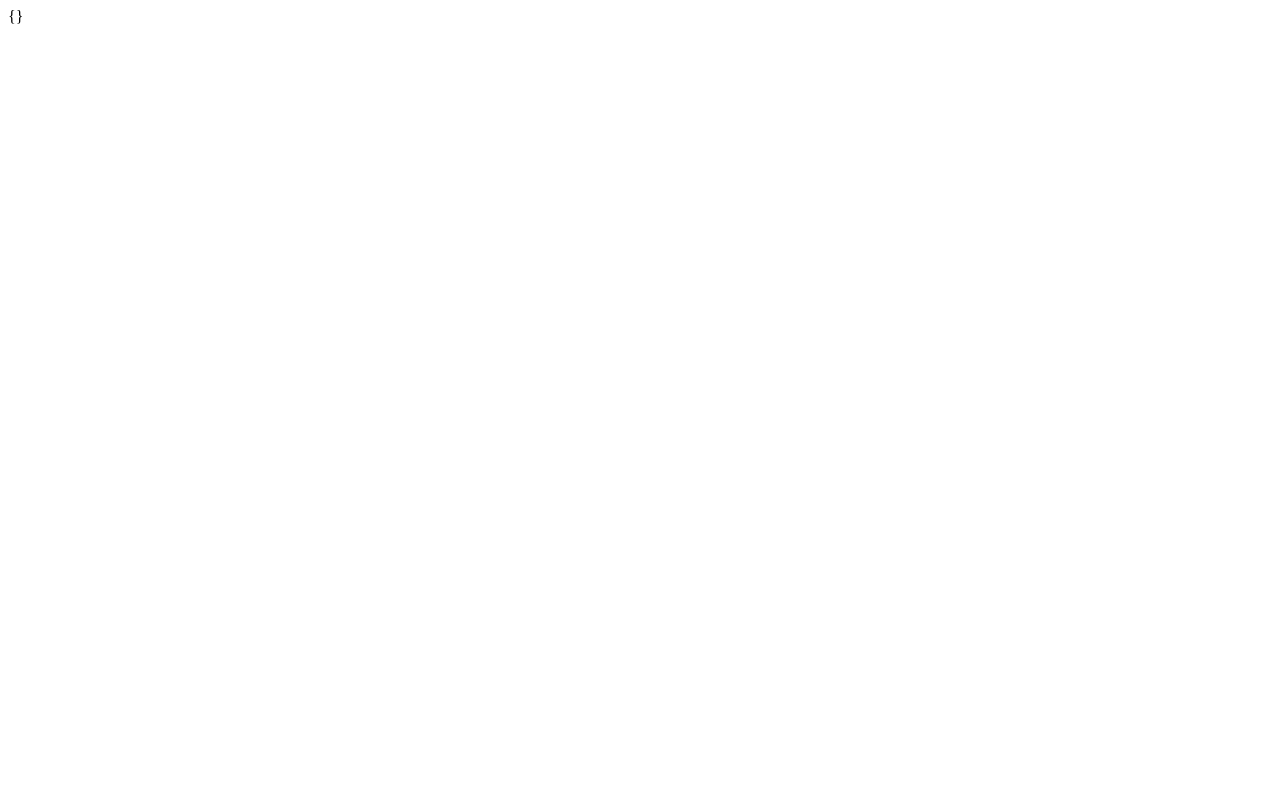
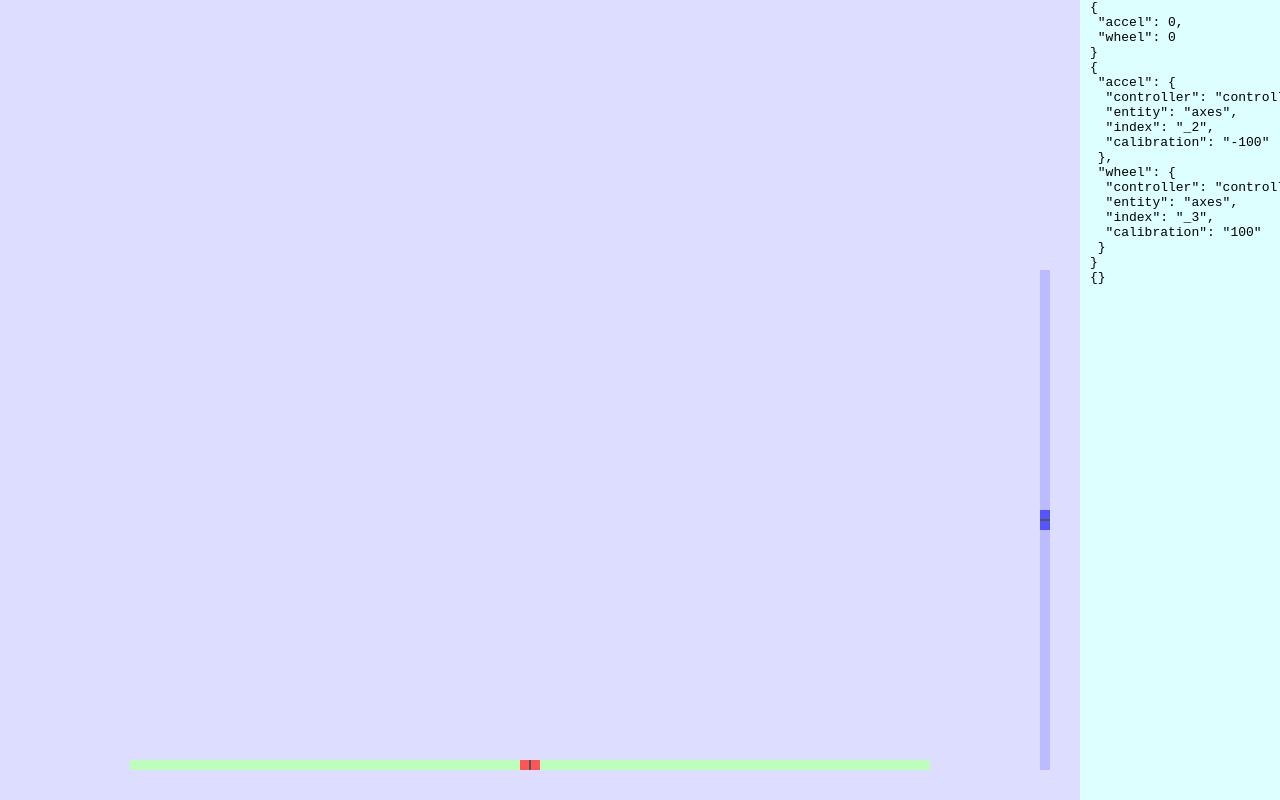
Before and after one commit to alex-nikitin-ninja/websockets-rc, a plain HTML site: page web-client/index.html in a window 1280 px wide. Drawn offline with Linux system fonts and the light colour scheme.

Commit message:
various udpates

```diff
--- /dev/null
+++ b/web-client/actions.js
@@ -0,0 +1,17 @@
+function updateMainObject() {
+	for (let k in movableObjectValues) {
+		if (joystickState.hasOwnProperty(configuration[k].controller)) {
+			let controller = joystickState[configuration[k].controller];
+			if (controller.hasOwnProperty(configuration[k].entity)) {
+				let entity = controller[configuration[k].entity];
+				if (entity.hasOwnProperty(configuration[k].index)) {
+					movableObjectValues[k] = parseFloat(entity[configuration[k].index]) * parseFloat(configuration[k].calibration);
+					movableObjectValues[k] = movableObjectValues[k].toFixed(4);
+
+					movableObjectValues[k] = 0.1 * (movableObjectValues[k] * movableObjectValues[k])
+
+				}
+			}
+		}
+	}
+}
--- a/web-client/definitions.js
+++ b/web-client/definitions.js
@@ -1,10 +1,42 @@
 console.log('definitions connected');
 
 var joystickState = {};
+var configuration = {
+	accel: {
+		controller: 'controller_0',
+		entity: 'axes',
+		index: '_2',
+		calibration: '-100'
+	},
+	wheel: {
+		controller: 'controller_0',
+		entity: 'axes',
+		index: '_3',
+		calibration: '100'
+	}
+}
+var movableObjectValues = {
+	accel: 0,
+	wheel: 0,
+}
 
 let joystickStateValues = document.getElementById('joystickState-values');
 function updateJStateOnScreen(){
-    joystickStateValues.innerHTML = JSON.stringify(joystickState);
+    joystickStateValues.innerHTML = '';
+    joystickStateValues.innerHTML += JSON.stringify(movableObjectValues, null, 1);
+    joystickStateValues.innerHTML += "\n";
+    joystickStateValues.innerHTML += JSON.stringify(configuration, null, 1);
+    joystickStateValues.innerHTML += "\n";
+    joystickStateValues.innerHTML += JSON.stringify(joystickState, null, 1);
+
+
+    // movableObjectValues
+    let elWheelPos = document.querySelector('.wheel-value .wheel-position');
+    let elAccelPos = document.querySelector('.accel-value .accel-position');
+
+    elWheelPos.style['margin-left'] = (movableObjectValues.wheel/100 * 400) + 'px';
+    elAccelPos.style['margin-bottom'] = (movableObjectValues.accel/100 * 250) + 'px';
+
     setTimeout(function(){
         updateJStateOnScreen()
     }, 50);
--- a/web-client/index.html
+++ b/web-client/index.html
@@ -2,12 +2,22 @@
 <html>
 <head>
     <title>WebSocket demo</title>
+    <link rel="stylesheet" href="main.css">
 </head>
 <body>
-
-    <div id="joystickState-values">joystickState-values</div>
+    <div id="joystickState-values" class="joystickState-values"></div>
+    <div class="camera-view"></div>
+    <div class="wheel-value">
+        <div class="wheel-position"></div>
+        <div class="wheel-center"></div>
+    </div>
+    <div class="accel-value">
+        <div class="accel-position"></div>
+        <div class="accel-center"></div>
+    </div>
 
     <script src="definitions.js"></script>
+    <script src="actions.js"></script>
     <script src="ws-client.js"></script>
     <script src="joystick-client.js"></script>
 </body>
--- a/web-client/joystick-client.js
+++ b/web-client/joystick-client.js
@@ -56,6 +56,7 @@ function updateStatus() {
             joystickState['controller_' + j].axes['_' + i] = val;
         }
     }
+    updateMainObject();
     rAF(updateStatus);
 }
 
--- /dev/null
+++ b/web-client/main.css
@@ -0,0 +1,86 @@
+* {
+	margin: 0;
+	padding: 0;
+	box-sizing: border-box;
+}
+
+.camera-view {
+	position: absolute;
+	left: 0;
+	top: 0;
+	right: 200px;
+	bottom: 0;
+	background-color: #ddf;
+	z-index: 1;
+}
+
+.joystickState-values {
+	position: absolute;
+	right: 0;
+	width: 200px;
+	top: 0;
+	bottom: 0;
+	z-index: 2;
+	background-color: #dff;
+	font-family: monospace;
+    white-space: pre;
+    padding-left: 10px;
+    overflow: hidden;
+}
+
+.wheel-value {
+	position: absolute;
+	bottom: 30px;
+	height: 10px;
+	left: 0;
+	right: 220px;
+	width: 800px;
+	margin: auto;
+	background-color: #bfb;
+	z-index: 2;
+	overflow: hidden;
+}
+
+
+.wheel-value .wheel-center,
+.wheel-value .wheel-position {
+	height: 100%;
+	position: absolute;
+	width: 20px;
+	background-color: #f55;
+	left: calc(50% - 10px);
+}
+
+.wheel-value .wheel-center {
+	width: 2px;
+	background-color: #555;
+	left: calc(50% - 1px);
+	z-index: 3;
+}
+
+.accel-value {
+	position: absolute;
+	right: 230px;
+	width: 10px;
+	height: 500px;
+	bottom: 30px;
+	background-color: #bbf;
+	z-index: 2;
+	overflow: hidden;
+}
+
+.accel-value .accel-center,
+.accel-value .accel-position {
+	position: absolute;
+	bottom: calc(50% - 10px);
+	height: 20px;
+	width: 100%;
+	background-color: #55f;
+}
+
+.accel-value .accel-center {
+	bottom: calc(50% - 1px);
+	height: 2px;
+	background-color: #555;
+	z-index: 3;
+}
```
